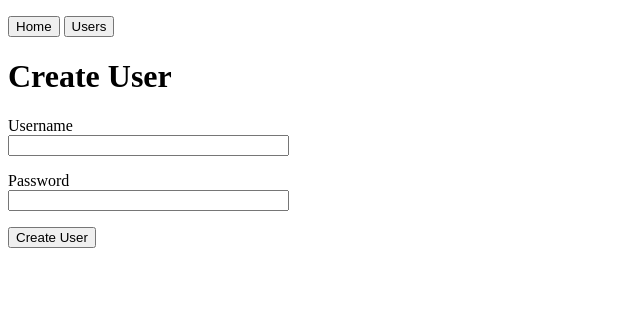
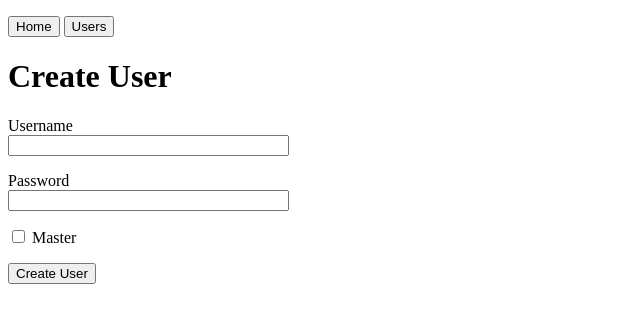
Before and after one commit to chyumin/wedding-gallery, a Flask app: page /users/create_user in a window 1280 px wide. Shown: the top 323 px of the page, without its empty margins (0-640 px from the left). Run offline with Flask 2, Linux system fonts and the light colour scheme.

Commit message:
Added master field to create user. Added WTForm to requirements

```diff
--- a/requirements.txt
+++ b/requirements.txt
@@ -3,3 +3,4 @@ Flask-Migrate
 Flask-JWT-Extended
 Flask-SQLAlchemy
 requests
+WTForms
--- a/wedding_gallery/controllers/users.py
+++ b/wedding_gallery/controllers/users.py
@@ -33,7 +33,10 @@ def do_create_user():
         return redirect(url_for('users'))
     username = form.username.data
     password = form.password.data
-    new_user = core.GalleryUser(username=username, password=password)
+    master = form.master.data
+    new_user = core.GalleryUser(username=username,
+                                password=password,
+                                master=master)
     DBSession.add(new_user)
     DBSession.commit()
     flash(f'User {username} created')
--- a/wedding_gallery/forms.py
+++ b/wedding_gallery/forms.py
@@ -1,9 +1,10 @@
 from flask_wtf import FlaskForm
-from wtforms import StringField, PasswordField, SubmitField
+from wtforms import StringField, PasswordField, SubmitField, BooleanField
 from wtforms.validators import DataRequired
 
 
 class CreateUserForm(FlaskForm):
     username = StringField('Username', validators=[DataRequired()])
     password = PasswordField('Password', validators=[DataRequired()])
+    master = BooleanField('Master')
     submit = SubmitField('Create User')
--- a/wedding_gallery/templates/create_user.html
+++ b/wedding_gallery/templates/create_user.html
@@ -12,6 +12,7 @@
             {{ form.password.label }}<br>
             {{ form.password(size=32) }}
         </p>
+        {{form.master}} {{form.master.label}}
         <p>{{ form.submit() }}</p>
     </form>
 {% endblock %}
```
